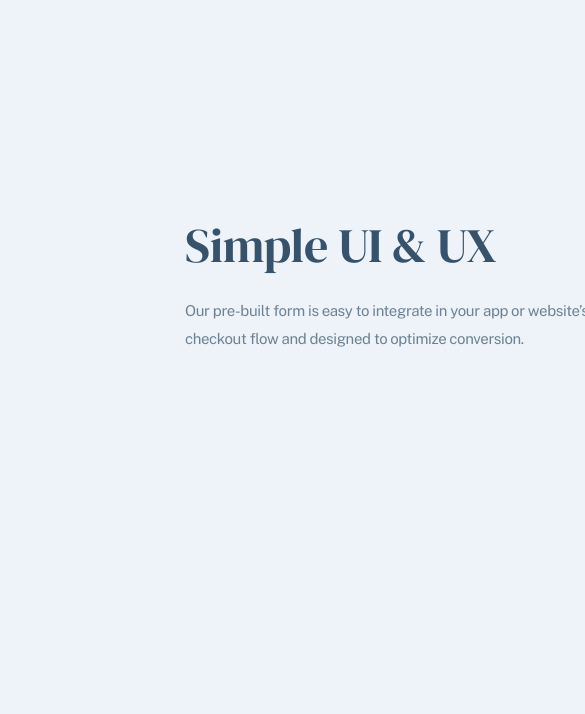
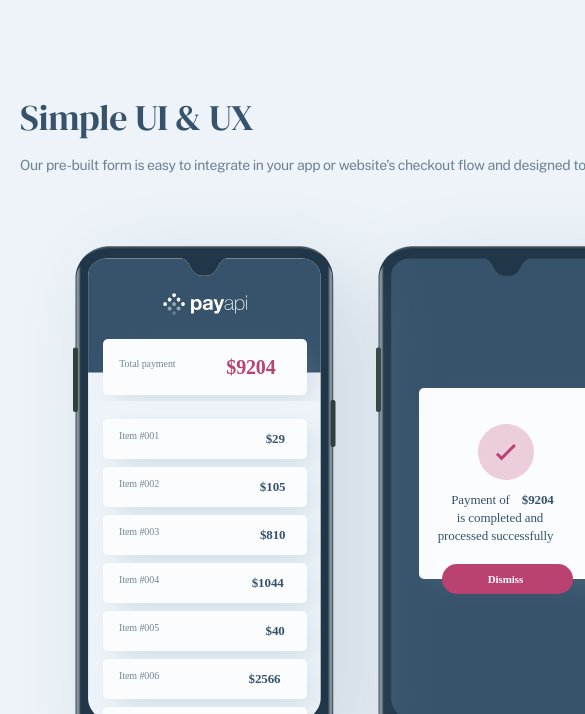
Before and after one commit to tuleelut/HakavimoUostas, a plain HTML site: page index.html in a window 390 px wide. Shown: the part 710-1424 px from the top of the page, 585 px wide, since content can reach past the window. Drawn offline with nearby package versions, Linux system fonts and the light colour scheme.

Commit message:
Simple UI & UX responsive

```diff
--- a/css/style.css
+++ b/css/style.css
@@ -221,6 +221,7 @@ button {
 /* 4 */
 
 /* 5 */
+
 .container-wrapper {
   display: grid;
   grid-template-columns: repeat(2, 2fr);
@@ -235,6 +236,7 @@ button {
   margin-left: 185px;
   text-align: left;
 }
+
 .head-ui {
   color: #36536b;
   font-family: "DM Serif Display", serif;
@@ -244,11 +246,40 @@ button {
   margin-top: 220px;
   margin-bottom: 24px;
 }
+
 .paragraph-ui {
   color: #6c8294;
   font-family: "Public Sans", sans-serif;
   font-size: 15px;
   line-height: 28px;
+}
+
+@media screen and (max-width: 768px) {
+  .container-wrapper {
+    grid-template-columns: 1fr;
+    padding-left: 20px;
+    padding-right: 20px;
+  }
+
+  .head-ui,
+  .paragraph-ui {
+    width: 100%;
+    margin-left: 0;
+    margin-right: 0;
+  }
+
+  .head-ui {
+    font-size: 36px;
+    line-height: 42px;
+    letter-spacing: -0.276px;
+    margin-top: 100px;
+    margin-bottom: 12px;
+  }
+
+  .paragraph-ui {
+    font-size: 14px;
+    line-height: 24px;
+  }
 }
 
 /* 6 */
```
